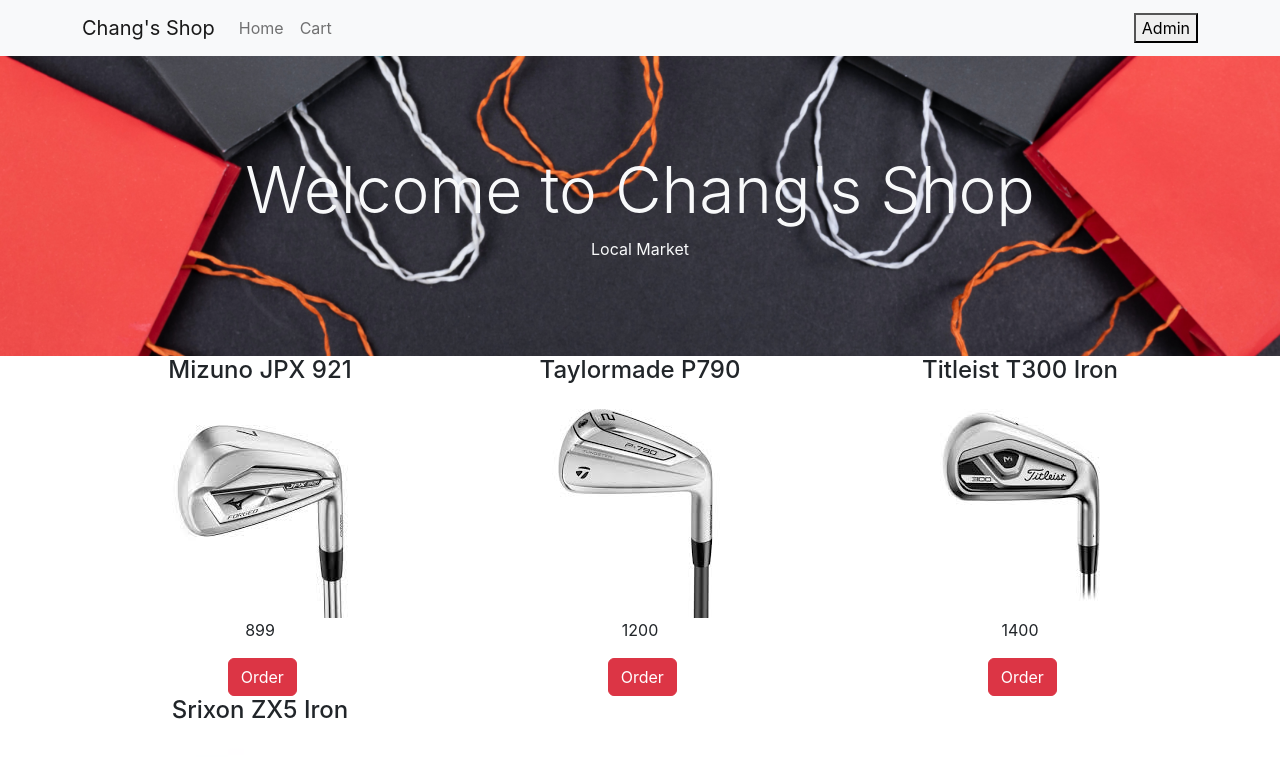
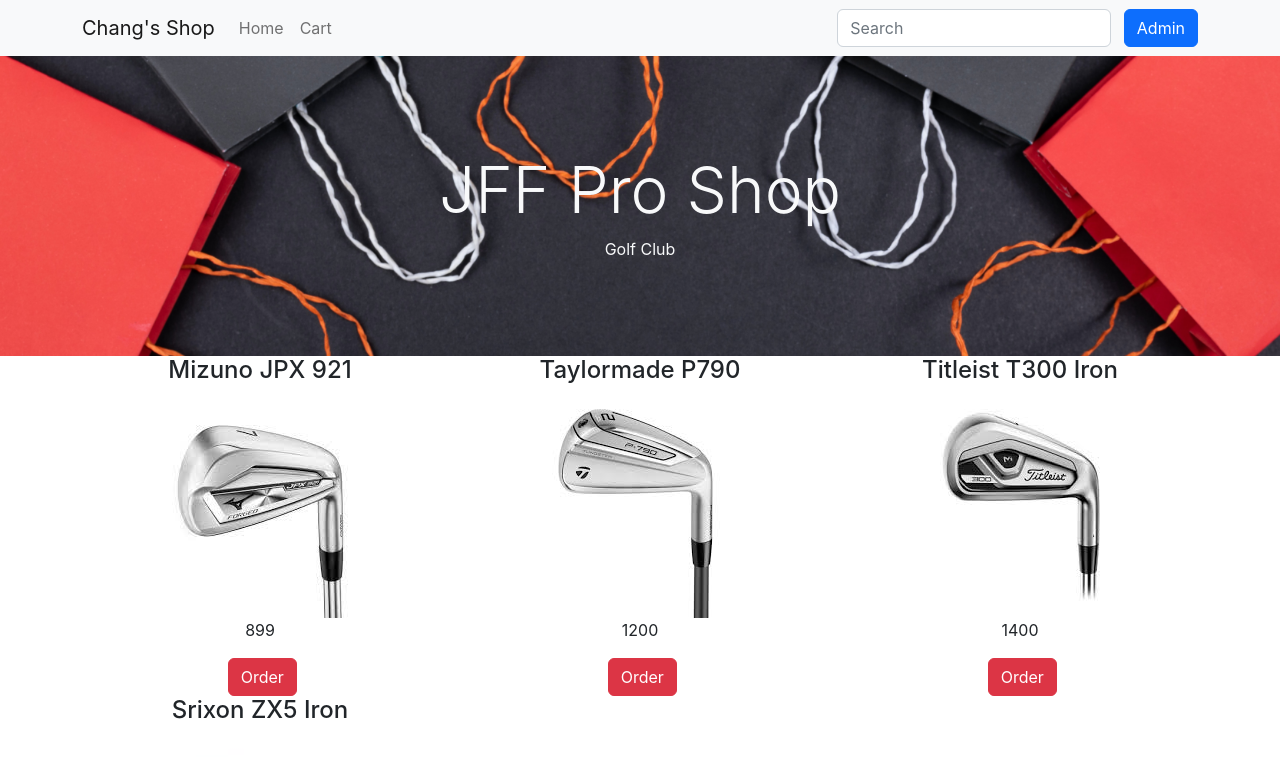
Before and after one commit to rinic75/phase-2-project, a React (Create React App) app: page / in a window 1280 px wide. Shown: the top 757 px of the page. Built offline with nearby package versions, Linux system fonts and the light colour scheme; data requests are answered from the project's data file.

Commit message:
setup search function

```diff
--- a/src/components/App.js
+++ b/src/App.js
@@ -1,16 +1,17 @@
 import { useEffect, useState } from 'react';
-import '../App.css';
+import './App.css';
 
-import NavBar from './NavBar';
+import NavBar from './components/NavBar';
 import { Route, Switch, useHistory } from 'react-router-dom';
-import MainPage from './MainPage';
-import OrderPage from './OrderPage';
-import EditItem from './EditItem';
-import NewItem from './NewItem';
+import MainPage from './components/MainPage';
+import OrderPage from './components/OrderPage';
+import EditItem from './components/EditItem';
+import NewItem from './components/NewItem';
 
 function App() {
   const [items, setItems] = useState([])
   const [admin, setAdmin] = useState(false)
+  const [search, setSearch] = useState("")
   const history = useHistory()
 
   useEffect(()=> {
@@ -39,12 +40,16 @@
     history.push('/')
   }
 
+  const searchedItem = items.filter(item => {
+    return item.title.toLowerCase().includes(search.toLocaleLowerCase())
+  })
+
   return (
     <div className="App">
-      <NavBar admin={admin} setAdmin={setAdmin} />
+      <NavBar admin={admin} setAdmin={setAdmin} onSearch={setSearch}/>
       <Switch>
         <Route exact path="/">
-          <MainPage items={items} admin={admin} onHandleDelete={handleDelete}/>
+          <MainPage items={searchedItem} admin={admin} onHandleDelete={handleDelete}/>
         </Route>
         <Route path="/order/:id">
           <OrderPage items={items}/>
--- a/src/components/MainPage.js
+++ b/src/components/MainPage.js
@@ -7,8 +7,8 @@
       <div className='MainPage'>
         <div className="container-fluid text-light p-5">
           <div className="container p-5">
-            <h1 className="display-3">Welcome to Chang's Shop</h1>
-            <p>Local Market</p>
+            <h1 className="display-3">JFF Pro Shop</h1>
+            <p>Golf Club</p>
           </div>
         </div>
       </div>
--- a/src/components/NavBar.js
+++ b/src/components/NavBar.js
@@ -2,9 +2,14 @@
 import Container from 'react-bootstrap/Container';
 import Nav from 'react-bootstrap/Nav';
 import Navbar from 'react-bootstrap/Navbar';
+import { Form, Button } from "react-bootstrap";
 import { Link } from "react-router-dom";
 
-function NavBar({admin, setAdmin}) {
+function NavBar({admin, setAdmin, onSearch}) {
+  function handleChange(e) {
+    onSearch(e.target.value)
+  }
+
   return(
     <Navbar bg="light" variant="light">
         <Container>
@@ -13,9 +18,18 @@
             <Nav.Link as={Link} to="/">Home</Nav.Link>
             <Nav.Link as={Link} to="/cart">Cart</Nav.Link>
             {admin? <Nav.Link as={Link} to="/new">Add</Nav.Link> : null}
-
           </Nav>
-          <button onClick={()=>setAdmin(prev=>!prev)}>{admin? "Guest" : "Admin"}</button>
+          <Form className="d-flex">
+            <Form.Control
+              type="search"
+              placeholder="Search"
+              className="me-2"
+              aria-label="Search"
+              onChange={handleChange}
+            />
+          </Form>
+          &nbsp;
+          <Button onClick={()=>setAdmin(prev=>!prev)}>{admin? "Guest" : "Admin"}</Button>
         </Container>
       </Navbar>
   )
--- a/src/components/OrderPage.js
+++ b/src/components/OrderPage.js
@@ -5,7 +5,7 @@
 
   const {id} = useParams()
   const history = useHistory()
-  const {title, img, location, price} = items[id]
+  const {title, img, price} = items[id]
 
   return (
     <div className="container">
@@ -15,7 +15,6 @@
         </div>
         <div className="col-md-6 mt-4">
           <h4 className="pt-5">{title}</h4>
-          <p>Location : {location}</p>
           <p>${price}</p>
           <button className="btn btn-danger">Add Cart</button>
           &nbsp;
--- a/src/index.js
+++ b/src/index.js
@@ -1,7 +1,7 @@
 import React from 'react';
 import ReactDOM from 'react-dom/client';
 import './index.css';
-import App from './components/App.js';
+import App from './App';
 import reportWebVitals from './reportWebVitals';
 import { BrowserRouter } from 'react-router-dom';
 
```
Also changed, not shown: src/data.js (deleted, +0 -30 lines).
